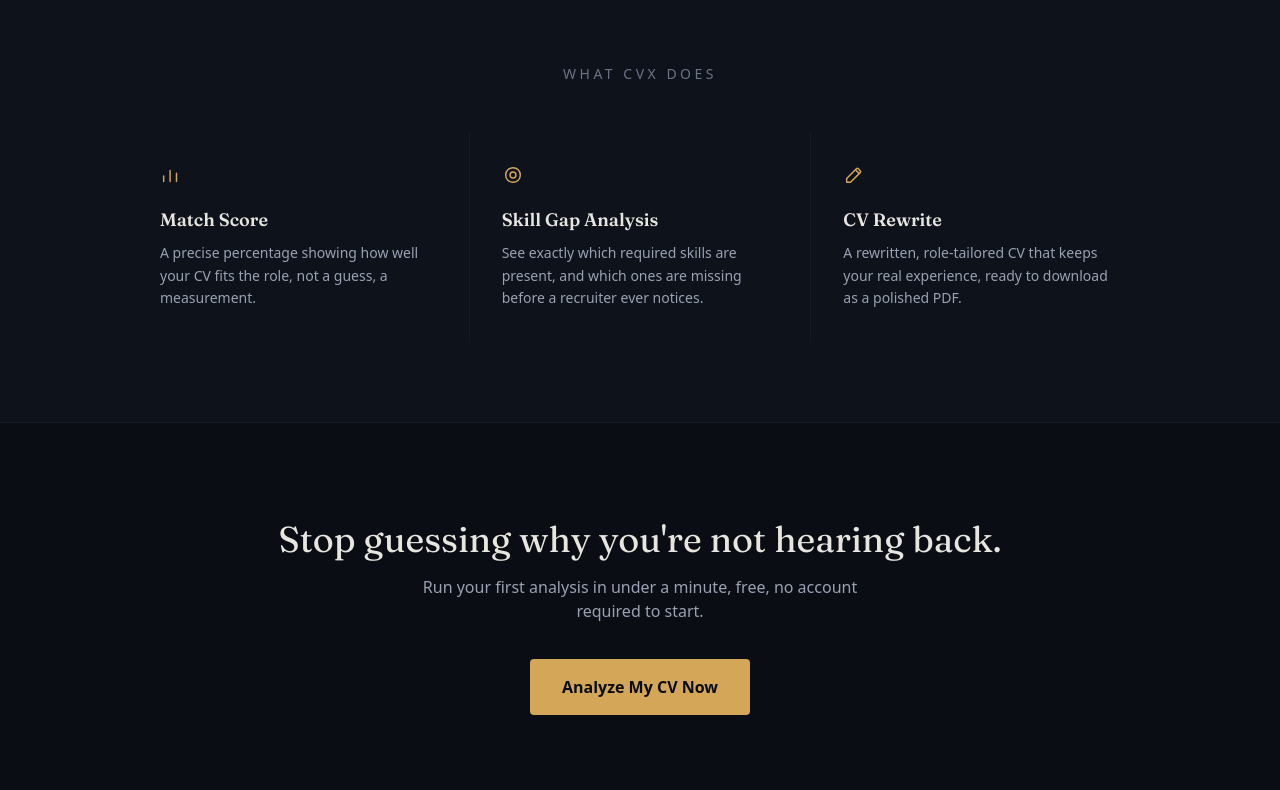
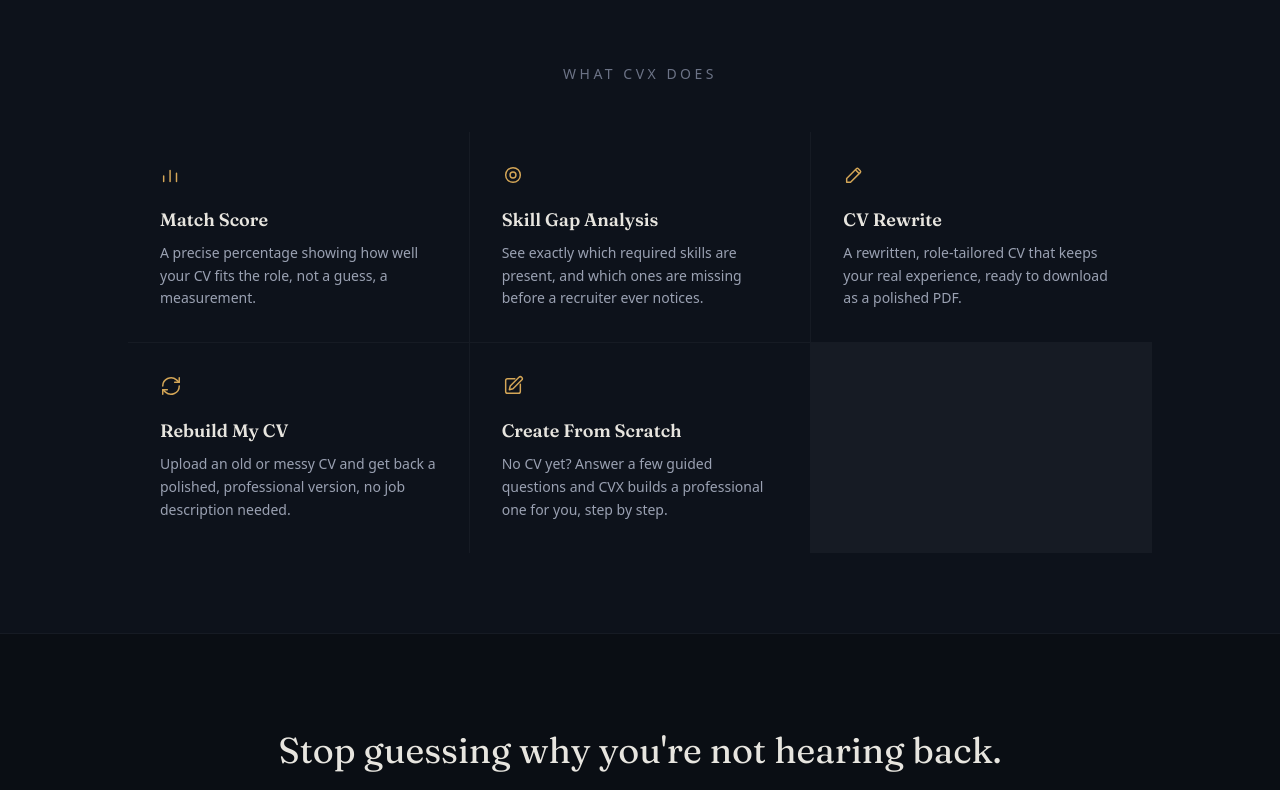
Before and after one commit to unbothered042/resumex-frontend, a React (Create React App) app: page / in a window 1280 px wide. Shown: the part 660-1450 px from the top of the page. Built offline with nearby package versions, Linux system fonts and the light colour scheme.

Commit message:
Updated the landing page

```diff
--- a/src/pages/Landing.js
+++ b/src/pages/Landing.js
@@ -29,6 +29,56 @@
     </svg>
   );
 }
+
+function RebuildIcon() {
+  return (
+    <svg width="22" height="22" viewBox="0 0 24 24" fill="none" stroke="currentColor" strokeWidth="1.6">
+      <path d="M3 12a9 9 0 0 1 15-6.7L21 8" strokeLinecap="round" strokeLinejoin="round" />
+      <path d="M21 3v5h-5" strokeLinecap="round" strokeLinejoin="round" />
+      <path d="M21 12a9 9 0 0 1-15 6.7L3 16" strokeLinecap="round" strokeLinejoin="round" />
+      <path d="M3 21v-5h5" strokeLinecap="round" strokeLinejoin="round" />
+    </svg>
+  );
+}
+
+function CreateIcon() {
+  return (
+    <svg width="22" height="22" viewBox="0 0 24 24" fill="none" stroke="currentColor" strokeWidth="1.6">
+      <path d="M14 4H6a2 2 0 0 0-2 2v12a2 2 0 0 0 2 2h12a2 2 0 0 0 2-2v-8" strokeLinecap="round" strokeLinejoin="round" />
+      <path d="M18.5 2.5a2.1 2.1 0 0 1 3 3L12 15l-4 1 1-4Z" strokeLinejoin="round" />
+    </svg>
+  );
+}
+
+const FEATURES = [
+  {
+    Icon: ScoreIcon,
+    title: 'Match Score',
+    copy: "A precise percentage showing how well your CV fits the role, not a guess, a measurement.",
+  },
+  {
+    Icon: GapIcon,
+    title: 'Skill Gap Analysis',
+    copy: 'See exactly which required skills are present, and which ones are missing before a recruiter ever notices.',
+  },
+  {
+    Icon: RewriteIcon,
+    title: 'CV Rewrite',
+    copy: 'A rewritten, role-tailored CV that keeps your real experience, ready to download as a polished PDF.',
+  },
+  {
+    Icon: RebuildIcon,
+    title: 'Rebuild My CV',
+    copy: 'Upload an old or messy CV and get back a polished, professional version, no job description needed.',
+    to: '/rebuild',
+  },
+  {
+    Icon: CreateIcon,
+    title: 'Create From Scratch',
+    copy: "No CV yet? Answer a few guided questions and CVX builds a professional one for you, step by step.",
+    to: '/create',
+  },
+];
 
 function Landing() {
   const [token, setToken] = useState(localStorage.getItem('access_token'));
@@ -69,7 +119,7 @@
         <p className="text-lg text-[#9AA1B2] max-w-xl mx-auto mb-10 leading-relaxed" style={fadeIn(160)}>
           Upload your CV and a job description. CVX marks what matches, flags
           what's missing, and rewrites the gaps, the way a recruiter would,
-          in seconds instead of days. No account needed to try it.
+          in seconds instead of days.
         </p>
         <div className="flex flex-wrap justify-center gap-4" style={fadeIn(240)}>
           <Link
@@ -96,24 +146,9 @@
             What CVX Does
           </h2>
           <div className="grid grid-cols-1 md:grid-cols-3 gap-px bg-[#161B24]">
-            {[
-              {
-                Icon: ScoreIcon,
-                title: 'Match Score',
-                copy: "A precise percentage showing how well your CV fits the role, not a guess, a measurement.",
-              },
-              {
-                Icon: GapIcon,
-                title: 'Skill Gap Analysis',
-                copy: 'See exactly which required skills are present, and which ones are missing before a recruiter ever notices.',
-              },
-              {
-                Icon: RewriteIcon,
-                title: 'CV Rewrite',
-                copy: 'A rewritten, role-tailored CV that keeps your real experience, ready to download as a polished PDF.',
-              },
-            ].map(({ Icon, title, copy }) => (
-              <div key={title} className="bg-[#0D121B] p-8">
+            {FEATURES.map(({ Icon, title, copy, to }) => {
+              const cardBody = (
+                <>
                   <div className="text-[#D4A657] mb-5">
                     <Icon />
                   </div>
@@ -121,8 +156,19 @@
                     {title}
                   </h3>
                   <p className="text-[#9AA1B2] text-sm leading-relaxed">{copy}</p>
+                </>
+              );
+
+              return to ? (
+                <Link key={title} to={to} className="bg-[#0D121B] hover:bg-[#11161f] p-8 transition block">
+                  {cardBody}
+                </Link>
+              ) : (
+                <div key={title} className="bg-[#0D121B] p-8">
+                  {cardBody}
                 </div>
-            ))}
+              );
+            })}
           </div>
         </div>
       </div>
@@ -133,7 +179,7 @@
           Stop guessing why you're not hearing back.
         </h2>
         <p className="text-[#9AA1B2] mb-9 max-w-md mx-auto">
-          Run your first analysis in under a minute, free, no account required to start.
+          Run your first analysis in under a minute, free.
         </p>
         <Link
           to="/dashboard"
```
Lines whose indentation alone changed are shown as unchanged.
